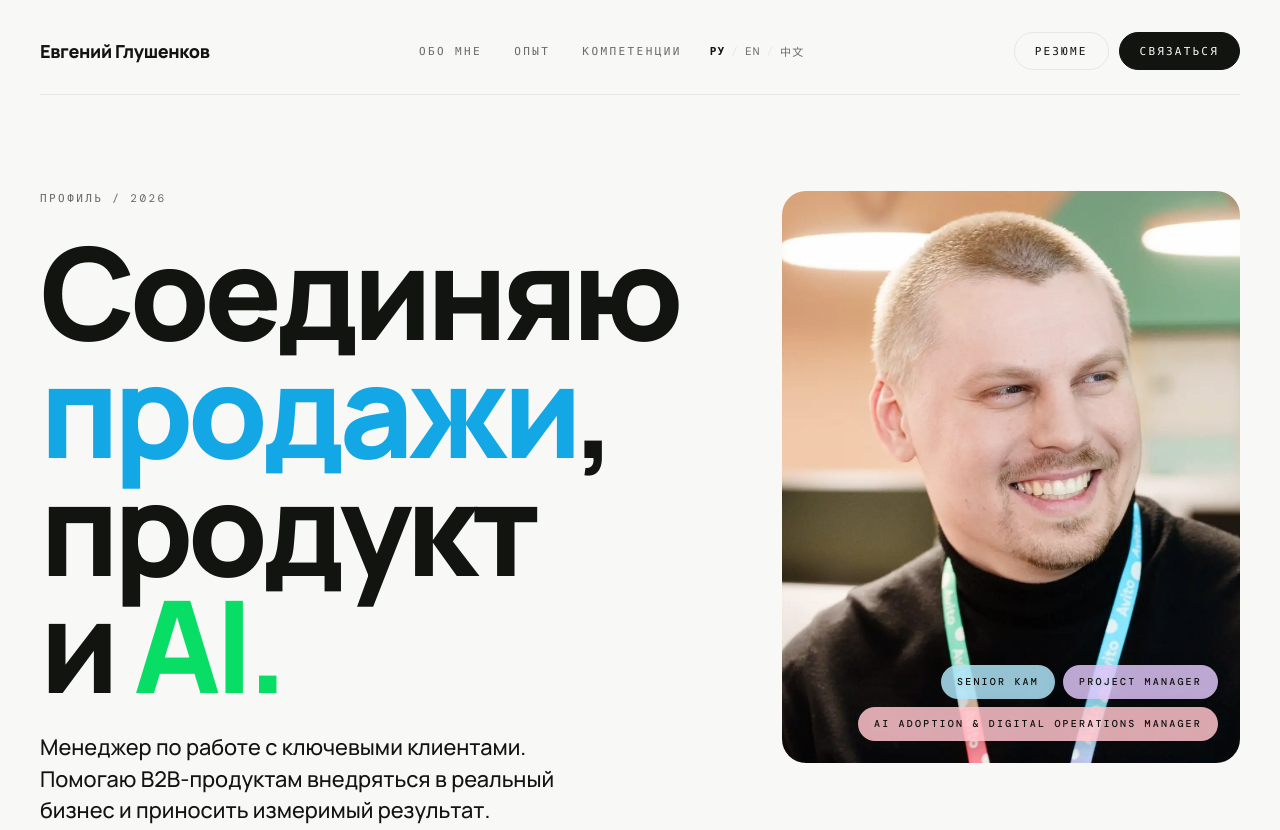
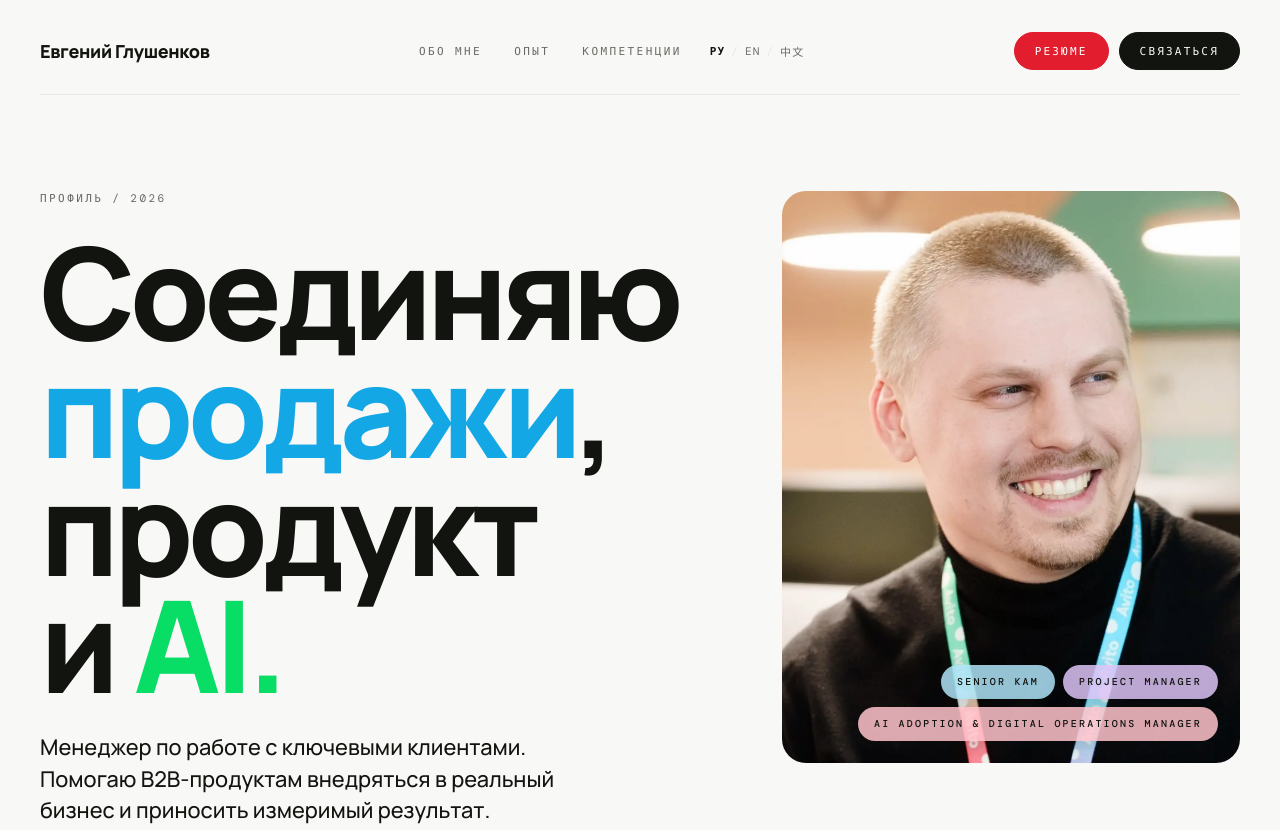
Before and after one commit to EvgeniGlushenkov/resume, a plain HTML site: page index.html in a window 1280 px wide. Shown: the top 830 px of the page. Drawn offline with nearby package versions, Linux system fonts and the light colour scheme.

Commit message:
Make Resume button red

```diff
--- a/style.css
+++ b/style.css
@@ -24,6 +24,8 @@ body{margin:0;background:#f8f8f6}
 .eg-q9p__btn--ghost{background:transparent;color:var(--text);border:1px solid var(--line);padding:16px 28px;font-size:12px}
 .eg-q9p__btn--ghost:hover{background:var(--text);color:var(--bg);border-color:var(--text)}
 .eg-q9p__btn--sm{padding:11px 20px;font-size:11px}
+.eg-q9p__topbar-actions a[href="resume.html"]{background:#e11d2e;border-color:#e11d2e;color:#fff}
+.eg-q9p__topbar-actions a[href="resume.html"]:hover{background:#b3121f;border-color:#b3121f;color:#fff}
 .eg-q9p__hero{padding:96px 0 88px;display:grid;grid-template-columns:1.5fr 1fr;gap:56px;align-items:start}
 .eg-q9p__hero-content{display:flex;flex-direction:column;gap:28px}
 .eg-q9p__hero-label{font-family:var(--font-mono);font-size:11px;letter-spacing:.22em;text-transform:uppercase;color:var(--muted)}
```
